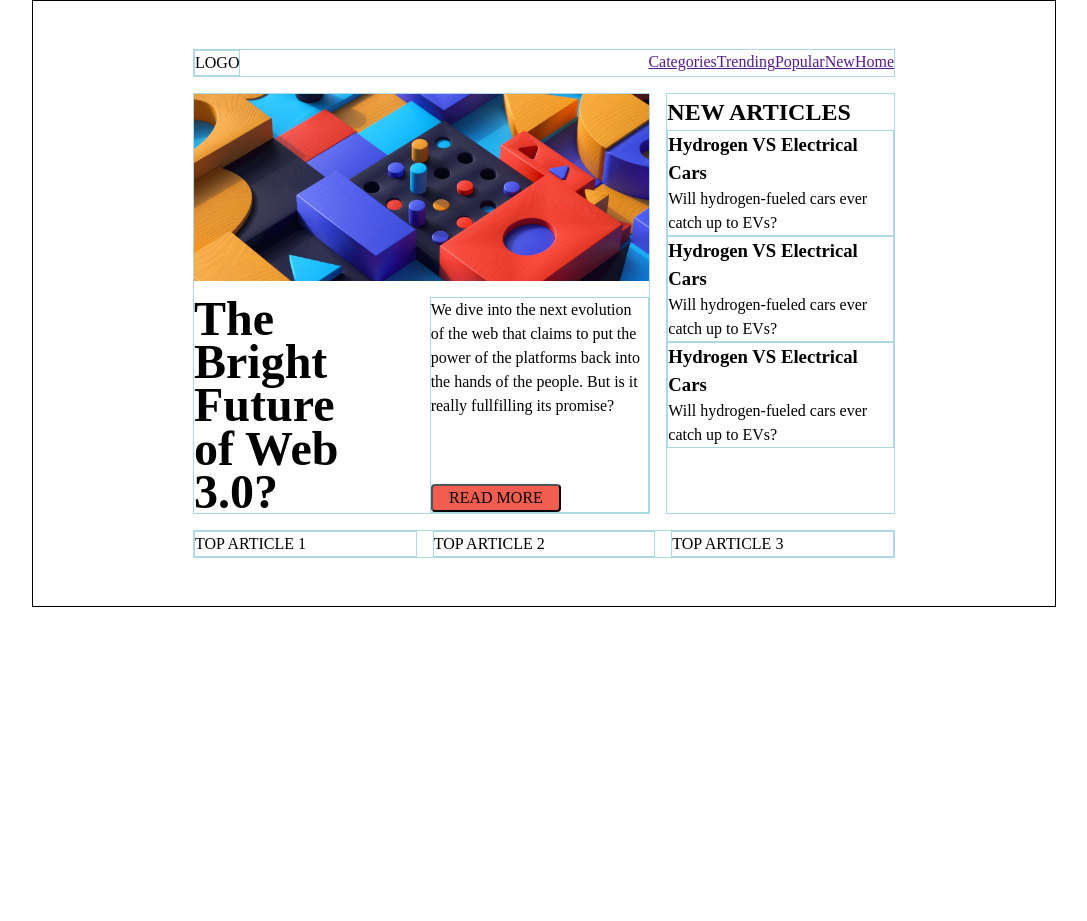
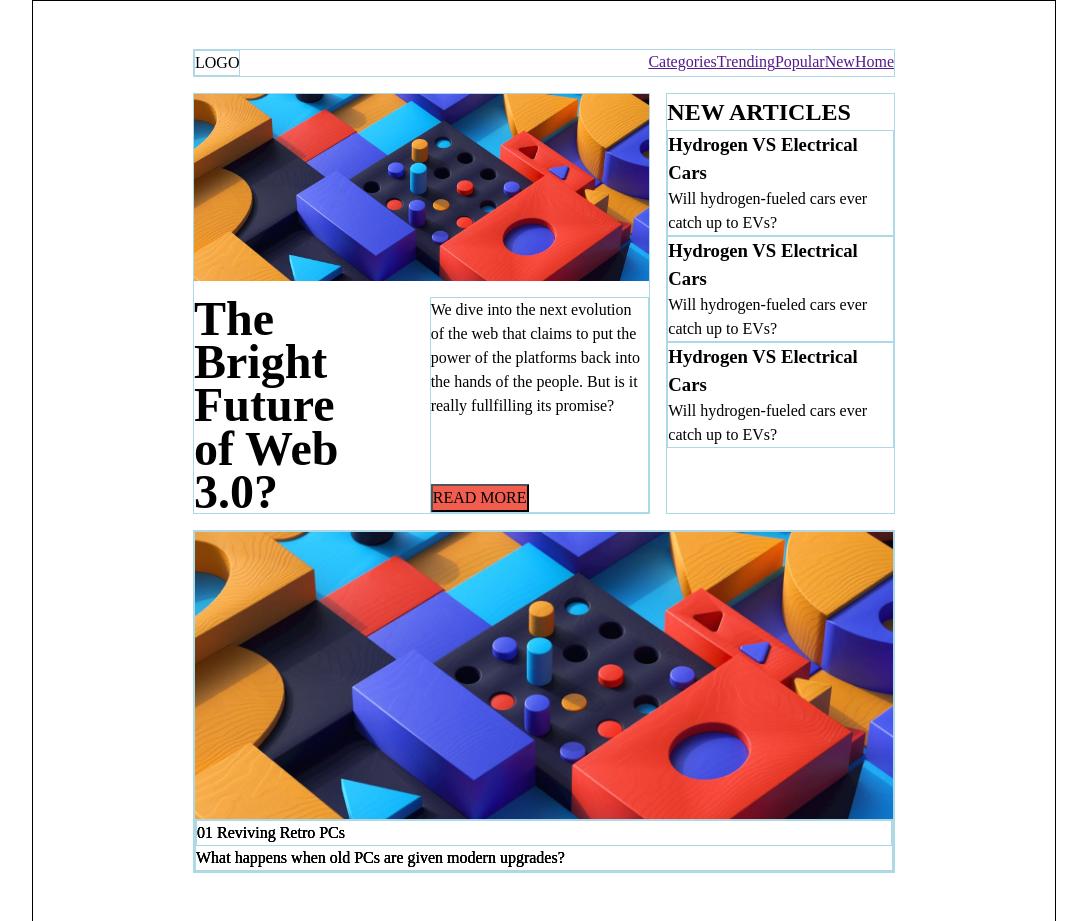
Before and after one commit to bigbass11/FrontEndMentor-NewsHomepage, a plain HTML site: page src/index.html in a window 1280 px wide. Shown: the whole page, without its empty margins (96-1183 px from the left). Before the commit the page ends 800 px from the top, so only its background shows below. Drawn offline with nearby package versions, Linux system fonts and the light colour scheme; files that its build step writes are made by us from their sources.

Commit message:
add basic top card layout

```diff
--- a/src/index.html
+++ b/src/index.html
@@ -22,7 +22,7 @@
         </header>
 
         <div class="main-article">
-            <img src="/assets/images/image-web-3-desktop.jpg" alt="" class="main-article__image">
+            <img src="assets/images/image-web-3-desktop.jpg" alt="" class="main-article__image">
             <h3 class="main-article__title">The Bright Future of Web 3.0?</h3>
             <div class="main-article__content">
                 <p class="main-article__text">We dive into the next evolution of the web that claims to put the power of the platforms back into the hands of the people. But is it really fullfilling its promise?</p>
@@ -47,9 +47,37 @@
         </div>
 
         <div class="top-articles">
-            <div class="top-articles__card">TOP ARTICLE 1</div>
-            <div class="top-articles__card">TOP ARTICLE 2</div>
-            <div class="top-articles__card">TOP ARTICLE 3</div>
+            <div class="top-articles__card">
+                <img src="assets/images/image-web-3-desktop.jpg" alt="" class="top-articles__card">
+                <div class="top-articles-card__text">
+                    <div class="top-articles-card__title">
+                        <span class="number">01</span> Reviving Retro PCs
+                      </div>
+                    <p class="top-articles-card__paragraph">What happens when old PCs are given modern upgrades?</p>
+                </div>
+            </div>
+        </div>
+        <div class="top-articles">
+            <div class="top-articles__card">
+                <img src="assets/images/image-web-3-desktop.jpg" alt="" class="top-articles__card">
+                <div class="top-articles-card__text">
+                    <div class="top-articles-card__title">
+                        <span class="number">01</span> Reviving Retro PCs
+                      </div>
+                    <p class="top-articles-card__paragraph">What happens when old PCs are given modern upgrades?</p>
+                </div>
+            </div>
+        </div>
+        <div class="top-articles">
+            <div class="top-articles__card">
+                <img src="assets/images/image-web-3-desktop.jpg" alt="" class="top-articles__card">
+                <div class="top-articles-card__text">
+                    <div class="top-articles-card__title">
+                        <span class="number">01</span> Reviving Retro PCs
+                      </div>
+                    <p class="top-articles-card__paragraph">What happens when old PCs are given modern upgrades?</p>
+                </div>
+            </div>
         </div>
     </main>
 </body>
--- a/src/sass/style.scss
+++ b/src/sass/style.scss
@@ -72,9 +72,9 @@ div, header {
     }
 
     &__button {
-        border-radius: 0.25rem;
+        border-radius: 0.05rem;
         background-color: $main-article-button-color;
-        width: 60%;
+        width: 45%;
         margin-top: 1rem;
     }
 }
```
